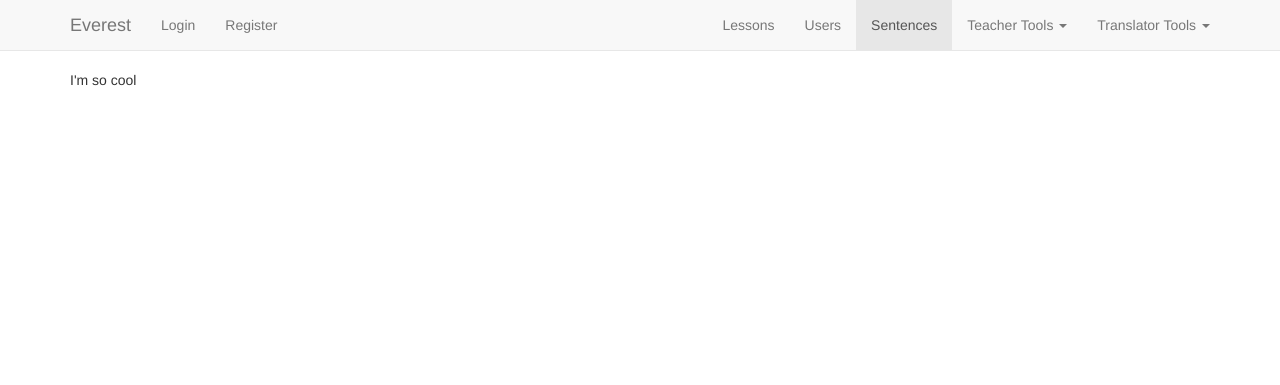
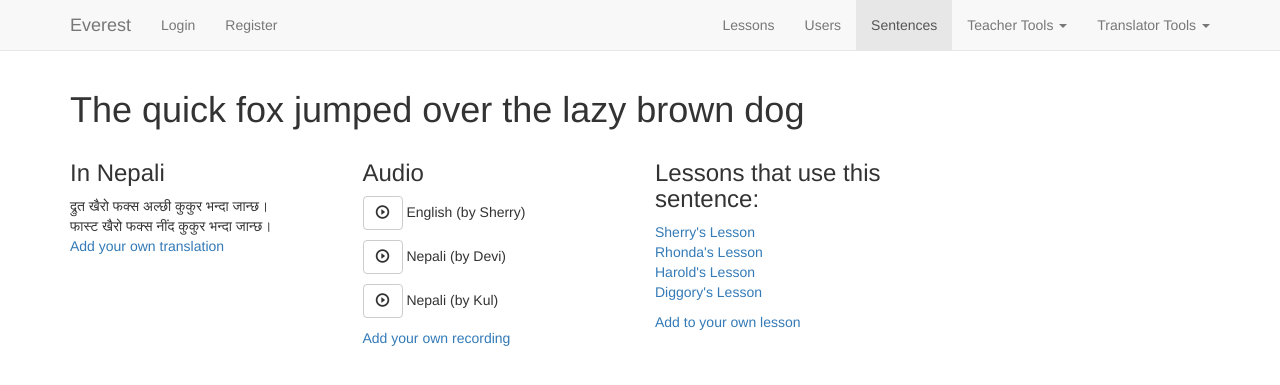
Before and after one commit to evansp01/everestesl, a Django app: page /find_sentence in a window 1280 px wide. Shown: the top 385 px of the page. Run offline with Django 3.2, Linux system fonts and the light colour scheme; parts of the project's set-up code (start-up, migrations or seed data) failed here and were passed over; some libraries are stand-ins or nearby versions.

Commit message:
Prettified static sentence.html

```diff
--- a/everest/templates/everest/sentence.html
+++ b/everest/templates/everest/sentence.html
@@ -1,24 +1,40 @@
 {% extends "everest/base.html" %}
 
 {% block content %}
+
+<h1>The quick fox jumped over the lazy brown dog </h1>
+
 <div class="row">
-  <div class="col-lg-9">
-      <h1>The quick fox jumped over the lazy brown dog </h1>
-      <h2>Bhutanese Translations </h2>
+  <div class="col-md-3"><h3>In Nepali</h3>
       <ul class="list-unstyled">
-        <li> adsfasdf aklsdjfalghrbg lkasdjfalkjsdf </li>
-        <li> ahalkj ajhsdkfhasd ajhah  akjsdhksh ff </li>
+        <li>द्रुत खैरो फक्स अल्छी कुकुर भन्दा जान्छ।</li>
+	<li>फास्ट खैरो फक्स नींद कुकुर भन्दा जान्छ।</li>
+	<li><a href="">Add your own translation</a></li>
       </ul>
-      <h4>English Audio</h4>
-      <h4>Nepali Audio></h4>
-  </div>
-  <div class="col-lg-3">
+    </div>
+    <div class="col-md-3"><h3>Audio</h3>
+      <p><button type="button" class="btn btn-default" aria-label="Play">
+         <span class="glyphicon glyphicon-play-circle" aria-hidden="true"></span>
+      </button> English (by Sherry)</p
+      <p><button type="button" class="btn btn-default" aria-label="Play">
+         <span class="glyphicon glyphicon-play-circle" aria-hidden="true"></span>
+      </button>
+      Nepali (by Devi)</p
+    <p><button type="button" class="btn btn-default" aria-label="Play">
+         <span class="glyphicon glyphicon-play-circle" aria-hidden="true"></span>
+      </button>
+       Nepali (by Kul)</p>
+      <a href="">Add your own recording</a>
+    </div>
+  <div class="col-md-3">
+    <h3>Lessons that use this sentence:</h3>
     <ul class="list-unstyled">
-      <li> Sherry's List </>
-      <li> Rhonda's List </>
-      <li> Harold's List </>
-      <li> Diggory's List </>
+      <li> <a href=""> Sherry's Lesson </a> </>
+      <li> <a href=""> Rhonda's Lesson </a> </>
+      <li> <a href=""> Harold's Lesson </a> </>
+      <li> <a href=""> Diggory's Lesson </a> </>
     </ul>
+    <a href=""> Add to your own lesson </a> </>
   </div>
 </div>
 {% endblock %}
--- a/everest/views/general.py
+++ b/everest/views/general.py
@@ -32,10 +32,10 @@ def find_list(request):
     return render(request, 'everest/list.html', {})
 
 def find_user(request):
-    return render(request, 'everest/index.html', {})
+    return render(request, 'everest/profile.html', {})
 
 def find_sentence(request):
-    return render(request, 'everest/index.html', {})
+    return render(request, 'everest/sentence.html', {})
 
 def manage_account(request):
     return render(request, 'everest/account.html', {})
```
